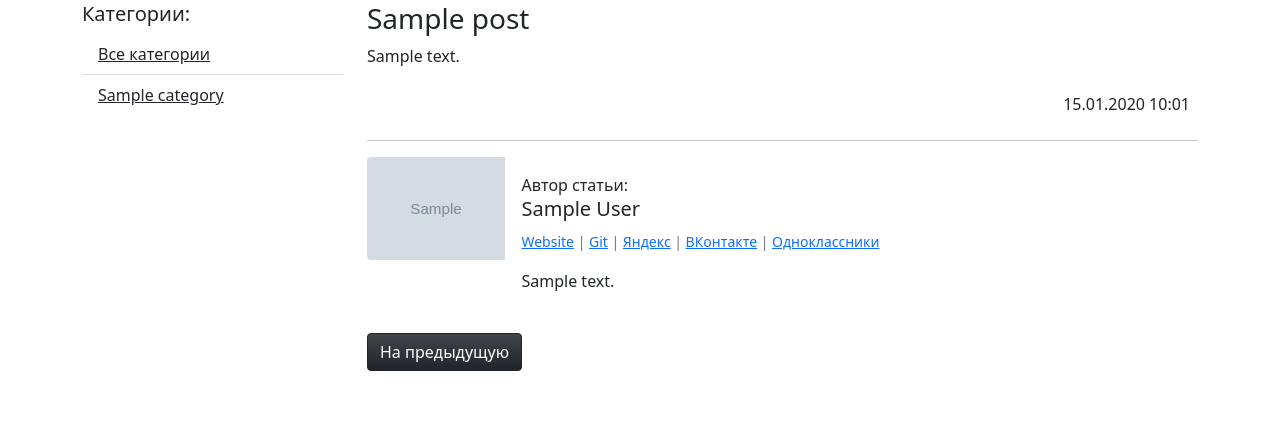
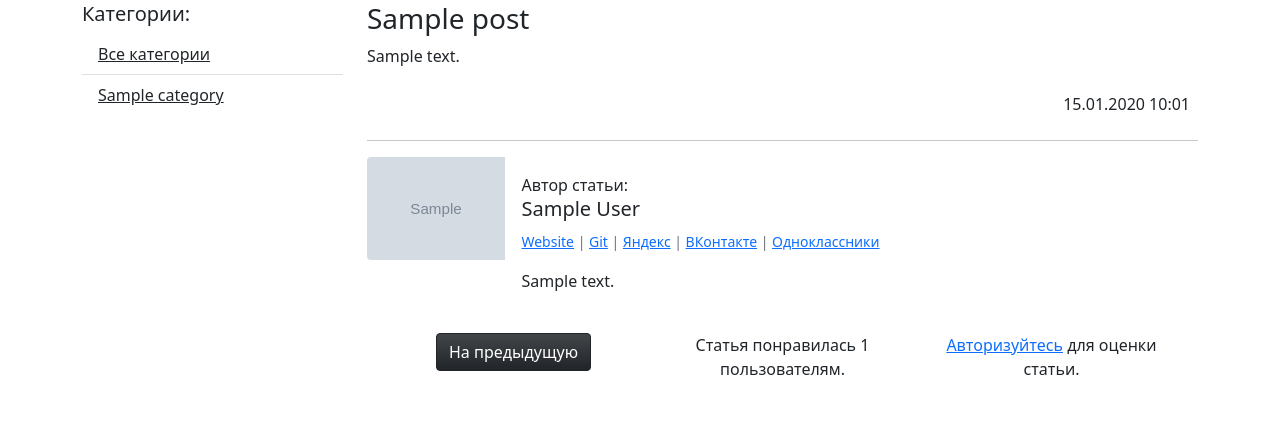
Before and after one commit to darkus007/DjangoBlog, a Django app: a page that uses website/blog/templates/blog/post_detail.html in a window 1280 px wide. Shown: the part 78-522 px from the top of the page. Run offline with Django 4.2, Linux system fonts and the light colour scheme; tables that the repository leaves empty hold one stand-in row (values such as "Sample post"); grey boxes marked "Sample" are stand-in pictures.

Commit message:
Добавлена возможность ставить и отменять лайки.

```diff
--- a/website/blog/models.py
+++ b/website/blog/models.py
@@ -26,6 +26,7 @@ class Post(models.Model):
     slug = models.SlugField(max_length=255, unique=True, db_index=True, verbose_name='URL')
     body = models.TextField(verbose_name='Текст поста')
     time_created = models.DateTimeField(auto_now_add=True, verbose_name='Время создания')
+    likes = models.ManyToManyField(User, related_name='like')
 
     def __str__(self):
         return f'{self.title} - {self.user}'
@@ -40,6 +41,9 @@ class Post(models.Model):
     def get_absolute_url(self):
         return reverse('post-detail', kwargs={'slug': self.slug})
 
+    def total_likes(self):
+        return self.likes.count()
+
     class Meta:
         verbose_name = 'Пост'
         verbose_name_plural = 'Посты'
--- a/website/blog/templates/blog/post_detail.html
+++ b/website/blog/templates/blog/post_detail.html
@@ -56,6 +56,33 @@
     </div>
 
     <br>
-    <a onclick="javascript:history.back(); return false;" class="btn btn-dark bg-gradient">На предыдущую</a>
+
+    <div class="container text-center">
+      <div class="row">
+        <div class="col">
+            <button onclick="javascript:history.back(); return false;" class="btn btn-dark bg-gradient">На предыдущую</button>
+        </div>
+        <div class="col d-flex justify-content-center">
+          Статья понравилась {{ total_likes }} пользователям.
+        </div>
+        <div class="col d-flex justify-content-center">
+          <!-- Like post -->
+            {% if user.is_authenticated %}
+                <br><br>
+                <form action="{% url 'like-post' object.slug %}" method="post">
+                    {% csrf_token %}
+
+                    {% if liked %}
+                        <button type="submit" name="post_slug" value="{{ object.slug }}" class="btn btn-secondary bg-gradient">Больше не нравится!</button>
+                    {% else %}
+                        <button type="submit" name="post_slug" value="{{ object.slug }}" class="btn btn-success">Нравится!</button>
+                    {% endif %}
+                </form>
+            {% else %}
+                <p><a href="{% url 'login' %}">Авторизуйтесь</a> для оценки статьи.</p>
+            {% endif %}
+        </div>
+      </div>
+    </div>
     <br><br>
 {% endblock %}
--- a/website/blog/urls.py
+++ b/website/blog/urls.py
@@ -1,7 +1,8 @@
 from django.urls import path
 
 from blog.views import HomeView, PostDetailView, AddPostView, UpdatePostView, DeletePostView, \
-    CategoryView, AddCategoryView, UpdateCategoryView, DeleteCategoryView, PostsByCategory, search_blogs, PostsByUser
+    CategoryView, AddCategoryView, UpdateCategoryView, DeleteCategoryView, PostsByCategory, PostsByUser, \
+    search_blogs, like_post
 
 
 urlpatterns = [
@@ -16,7 +17,9 @@ urlpatterns = [
 
     path('categories/', CategoryView.as_view(), name='categories'),
     path('add-category/', AddCategoryView.as_view(), name='category-add'),
-    path('update-category/<slug:slug>', UpdateCategoryView.as_view(), name='category-update'),
-    path('delete-category/<slug:slug>', DeleteCategoryView.as_view(), name='category-delete'),
-    path('category/<slug:slug>', PostsByCategory.as_view(), name='posts-by-category'),
+    path('update-category/<slug:slug>/', UpdateCategoryView.as_view(), name='category-update'),
+    path('delete-category/<slug:slug>/', DeleteCategoryView.as_view(), name='category-delete'),
+    path('category/<slug:slug>/', PostsByCategory.as_view(), name='posts-by-category'),
+
+    path('like/<slug:slug>/', like_post, name='like-post'),
 ]
--- a/website/blog/views.py
+++ b/website/blog/views.py
@@ -1,5 +1,6 @@
-from django.shortcuts import render
-from django.urls import reverse_lazy
+from django.http import HttpResponseRedirect
+from django.shortcuts import render, get_object_or_404
+from django.urls import reverse_lazy, reverse
 from django.views.generic import ListView, DetailView, CreateView, UpdateView, DeleteView
 from django.db.models import Q
 
@@ -35,6 +36,29 @@ class PostDetailView(DetailView):
                     'user__first_name', 'user__last_name', 'user__profile__image', 'user__profile__website_url',
                     'user__profile__git_url', 'user__profile__ya_url', 'user__profile__vk_url', 'user__profile__ok_url',
                     'user__profile__bio')
+
+    def get_context_data(self, **kwargs):
+        context = super().get_context_data(**kwargs)
+        post = get_object_or_404(Post, slug=self.kwargs['slug'])
+        total_likes = post.total_likes()
+
+        liked = False
+        if post.likes.filter(pk=self.request.user.id).exists():
+            liked = True
+
+        context['total_likes'] = total_likes
+        context['liked'] = liked
+        return context
+
+
+def like_post(requests, slug):
+    post = get_object_or_404(Post, slug=requests.POST.get('post_slug'))  # <button type="submit" name="post_slug" ...
+    if post.likes.filter(pk=requests.user.id).exists():
+        post.likes.remove(requests.user)
+    else:
+        post.likes.add(requests.user)
+    # перенаправление на ту же страницу
+    return HttpResponseRedirect(reverse('post-detail', kwargs={'slug': slug}))
 
 
 class AddPostView(CreateView):
```
Also changed, not shown: website/blog/migrations/0003_post_likes_alter_post_title.py (added).
